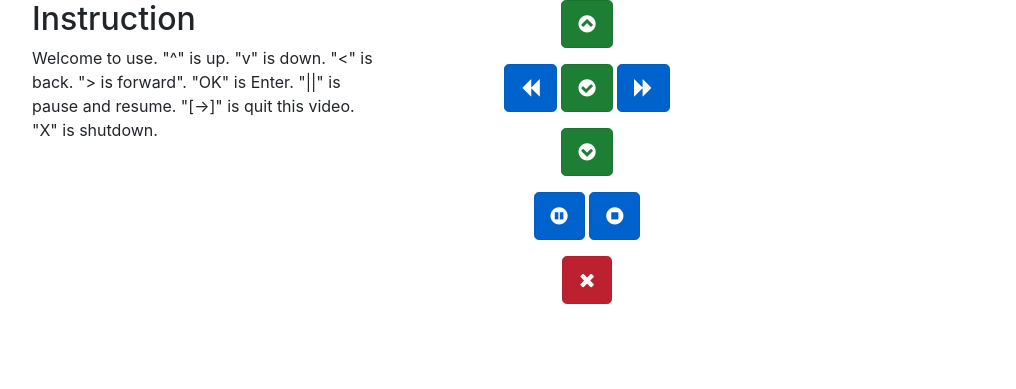
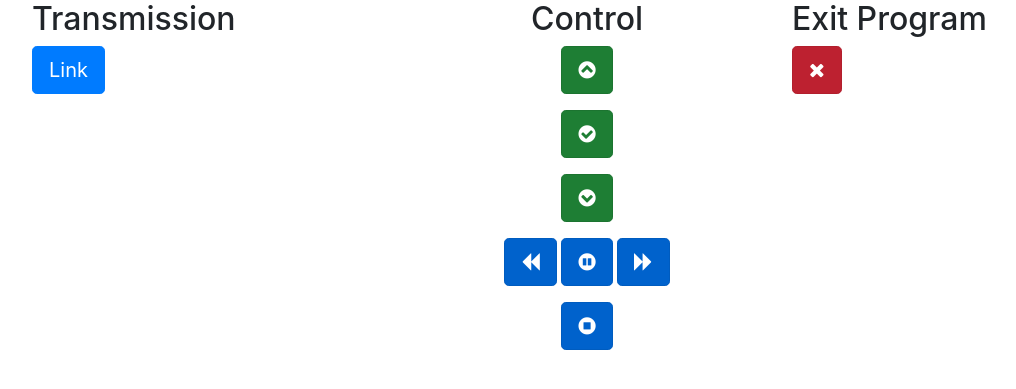
Before and after one commit to FullMentalPanic/OnionOmegaTorrentReceiver, a Flask app: page / in a window 1280 px wide. Shown: the top 389 px of the page, without its empty margins (53-1069 px from the left). Run offline with Flask 2, Linux system fonts and the light colour scheme; parts of the project's set-up code (start-up, migrations or seed data) failed here and were passed over; some libraries are stand-ins or nearby versions.

Commit message:
add transmission link

```diff
--- a/src/dmhyRSS/config.yml
+++ b/src/dmhyRSS/config.yml
@@ -1,7 +1,7 @@
 email:
   imp4ssl: imap.gmail.com
   port   : 993
-  account: xxxx@gmail.com
+  account: xxxxx@gmail.com
   password: xxxxx
   white_list:
     - Gan Liang <ganliang0122@gmail.com>
@@ -15,11 +15,16 @@ re_spider:
   dmhy_rss:
     - .+極影字幕社.+女神異聞錄5.+\d{1,}.+BIG5.+720P.+MP4
     - .+豌豆字幕组.+风之圣殿字幕组.+齐木楠雄的灾难.+第二季.+\d{1,}.+简体.+720P.+MP4
-    - .+澄空学园.+魔卡少女樱.+透明卡篇.+第.+\d{1,}.+话.+MP4.+720p
+    - .+(?=.*豌豆字幕組&風之聖殿字幕組)(?=.*魔卡少女櫻)(?=.*繁體)(?=.*720P)(?=.*MP4)
     - .+雪飘工作室.+全金属狂潮.+\d{1,}.+720p.+简体内嵌
     - .+(?=.*豌豆字幕组)(?=.*七大罪)(?=.*BIG5繁體)(?=.*720P)
     - .+(?=.*西農YUI漢化組)(?=.*奴隸區The)(?=.*BIG5繁體)(?=.*720P)
     - .+漫遊字幕組&澄空學園&天香字幕社.+銀河英雄傳說.+Die.+Neue.+These.+\d{1,}.+繁體內嵌.+720P.+MP4
+    - .+(?=.*OPFans枫雪动漫)(?=.*海贼王)(?=.*720P)(?=.*周日版)
+    - .+(?=.*幻櫻字幕組)(?=.*黃金神威)(?=.*BIG5_MP4)(?=.*1280X720)
+    - .+(?=.*DMHY)(?=.*黑色五葉草)(?=.*繁體)(?=.*720P)(?=.*MP4)
+    - .+(?=.*四月新番)(?=.*MEGALO BOX)(?=.*GB_MP4)(?=.*1920×1080)
+    - .+(?=.*澄空學園&雪飄工作室&華盟字幕社)(?=.*Steins;Gate 0)(?=.*720p)(?=.*繁體內嵌)
   location:
     - 女神異聞錄5
     - 齐木楠雄的灾难
@@ -28,3 +33,8 @@ re_spider:
     - 七大罪戒律的复活
     - 奴隶区
     - 銀河英雄傳說
+    - 海贼王
+    - 黃金神威
+    - 黑色五叶草
+    - MEGALO_BOX
+    - SteinsGate0
--- a/src/dmhyRSS/dmhy_server.py
+++ b/src/dmhyRSS/dmhy_server.py
@@ -1,5 +1,6 @@
 from flask import Flask, render_template, Response,request
 from flask_socketio import SocketIO
+import os
 
 debug_server = 0
 
@@ -52,6 +53,7 @@ def handle_my_event(arg):
     elif arg == 'Exit':
         cl.simluate_input('ctrl+e')
         #print ("Exit")
+        os.system("sudo shutdown -h now")
         pass
     else:
         print (arg)
--- a/src/dmhyRSS/mail_monitor.py
+++ b/src/dmhyRSS/mail_monitor.py
@@ -67,6 +67,7 @@ class MailMonitor(object):
                 #print (body)
                 break
 
+
         return [subject,body]
 
     def check_unread(self):
--- a/src/dmhyRSS/pi_monitor.py
+++ b/src/dmhyRSS/pi_monitor.py
@@ -12,7 +12,7 @@ class PiMonitor(object):
     def __init__(self):
         GPIO.setmode(GPIO.BCM)
         GPIO.setup(3, GPIO.IN, pull_up_down = GPIO.PUD_UP) # shutdown button
-        GPIO.setup(11,GPIO.OUT, initial = 0) # Fan control
+        GPIO.setup(26,GPIO.OUT, initial = 1) # Fan control
         GPIO.add_event_detect(3, GPIO.FALLING, callback = Shutdown, bouncetime = 2000)
         #GPIO.add_event_detect(15, GPIO.FALLING, callback = BluetoothOn, bouncetime = 2000)
         self.thread = Thread(target=self.moniter)
@@ -53,9 +53,9 @@ class PiMonitor(object):
             print (GPU_temp)
 
         if CPU_temp > 50.0 or GPU_temp >50.0:
-            GPIO.output(11,1)
+            GPIO.output(26,0)
         elif CPU_temp < 45.0 and GPU_temp < 45.0:
-            GPIO.output(11,0)
+            GPIO.output(26,1)
         else:
             pass
     def close(self):
--- a/src/dmhyRSS/templates/index.html
+++ b/src/dmhyRSS/templates/index.html
@@ -9,56 +9,64 @@
     <link rel="stylesheet" href="https://stackpath.bootstrapcdn.com/bootstrap/4.1.1/css/bootstrap.min.css" integrity="sha384-WskhaSGFgHYWDcbwN70/dfYBj47jz9qbsMId/iRN3ewGhXQFZCSftd1LZCfmhktB" crossorigin="anonymous">
     <link href="https://maxcdn.bootstrapcdn.com/font-awesome/4.7.0/css/font-awesome.min.css" rel="stylesheet">
     <title>PiControl</title>
+    <style>
+      body {
+        touch-action: manipulation;
+      }
+    </style>
   </head>
   <body>
     <div class="container">
     	<div class="row clearfix">
     		<div class="col-md-4 column">
     			<h2>
-    				Instruction
+    				Transmission
     			</h2>
     			<p>
-            Welcome to use.
-            "^" is up.
-            "v" is down.
-            "<" is back.
-            "> is forward".
-            "OK" is Enter.
-            "||" is pause and resume.
-            "[->]" is quit this video.
-            "X" is shutdown.
+            <a class="btn btn-primary btn-lg" href="http://192.168.0.158:9091" role="button">Link</a>
     			</p>
     		</div>
     		<div class="col-md-4 column text-center">
+            <h2>
+              Control
+            </h2>
             <p>
-                <button type="button" class="btn btn-success btn-lg active" value="Up" onclick="sendMsg(this.value)">
+                <button type="button" class="btn btn-success btn-lg active" value="Up" ontouchstart="touchStart(event,this.value);" ontouchmove="touchMove(event);" ontouchend="touchEnd(event);">
                   <span class="fa fa-chevron-circle-up" aria-hidden="true"></span>
                 </button>
             </p>
             <p class="center-block">
+               <button type="button" class="btn btn-success btn-lg active" value="OK" onclick="sendMsg(this.value)">
+                  <span class="fa fa-check-circle" aria-hidden="true"></span>
+               </button>
+            </p>
+            <p>
+              <button type="button" class="btn btn-success btn-lg active" value="Down" ontouchstart="touchStart(event,this.value);" ontouchmove="touchMove(event);" ontouchend="touchEnd(event);" >
+               <span class="fa fa-chevron-circle-down" aria-hidden="true"></span>
+              </button>
+            </p>
+            <p>
               <button type="button" class="btn btn-primary btn-lg active" value="Left" onclick="sendMsg(this.value)">
                  <span class="fa fa-backward" aria-hidden="true"></span>
               </button>
-               <button type="button" class="btn btn-success btn-lg active" value="OK" onclick="sendMsg(this.value)">
-                  <span class="fa fa-check-circle" aria-hidden="true"></span>
+               <button type="button" class="btn btn-primary btn-lg active" value="Pause" onclick="sendMsg(this.value)">
+                  <span class="fa fa-pause-circle" aria-hidden="true"></span>
                </button>
                <button type="button" class="btn btn-primary btn-lg active" value="Right" onclick="sendMsg(this.value)">
                   <span class="fa fa-forward" aria-hidden="true"></span>
                </button>
             </p>
             <p>
-              <button type="button" class="btn btn-success btn-lg active" value="Down" onclick="sendMsg(this.value)">
-               <span class="fa fa-chevron-circle-down" aria-hidden="true"></span>
-              </button>
-            </p>
-            <p>
-               <button type="button" class="btn btn-primary btn-lg active" value="Pause" onclick="sendMsg(this.value)">
-                  <span class="fa fa-pause-circle" aria-hidden="true"></span>
-               </button>
               <button type="button" class="btn btn-primary btn-lg active" value="Stop" onclick="sendMsg(this.value)">
                  <span class="fa fa-stop-circle" aria-hidden="true"></span>
               </button>
             </p>
+
+    		</div>
+        <div class="col-md-4 column">
+    			<h2>
+    				Exit Program
+    			</h2>
           <p>
             <button type="button" class="btn btn-danger btn-lg active" value="Exit"onclick="sendMsg(this.value)">
                 <span class="fa fa-close" aria-hidden="true"></span>
@@ -75,6 +83,30 @@
           socket.on('connect', function() {
           socket.emit('my event', 'I\'m connected!');
        });
+       element.addEventListener("touchstart", touchStart, false);
+       element.addEventListener("touchmove", touchMove, false);
+       element.addEventListener("touchend", touchEnd, false);
+
+       var timer=null;
+
+       function touchStart(event,msg){
+       		// event.preventDefault();
+       		timer=setInterval(sendMsg(msg),800);
+       	}
+
+       function touchmove(event){
+       		event.preventDefault();
+       		clearInterval(timer);
+               timer=null;
+       	}
+
+       function touchend(event){
+       		event.preventDefault();
+       		clearInterval(timer);
+          return false;
+       	}
+
+
        function sendMsg(msg){
           socket.emit('my event', msg);
        }
@@ -82,5 +114,6 @@
     <script src="https://code.jquery.com/jquery-3.3.1.slim.min.js" integrity="sha384-q8i/X+965DzO0rT7abK41JStQIAqVgRVzpbzo5smXKp4YfRvH+8abtTE1Pi6jizo" crossorigin="anonymous"></script>
     <script src="https://cdnjs.cloudflare.com/ajax/libs/popper.js/1.14.3/umd/popper.min.js" integrity="sha384-ZMP7rVo3mIykV+2+9J3UJ46jBk0WLaUAdn689aCwoqbBJiSnjAK/l8WvCWPIPm49" crossorigin="anonymous"></script>
     <script src="https://stackpath.bootstrapcdn.com/bootstrap/4.1.1/js/bootstrap.min.js" integrity="sha384-smHYKdLADwkXOn1EmN1qk/HfnUcbVRZyYmZ4qpPea6sjB/pTJ0euyQp0Mk8ck+5T" crossorigin="anonymous"></script>
+  <style>
 </body>
 </html>
```
Lines whose indentation alone changed are shown as unchanged.
